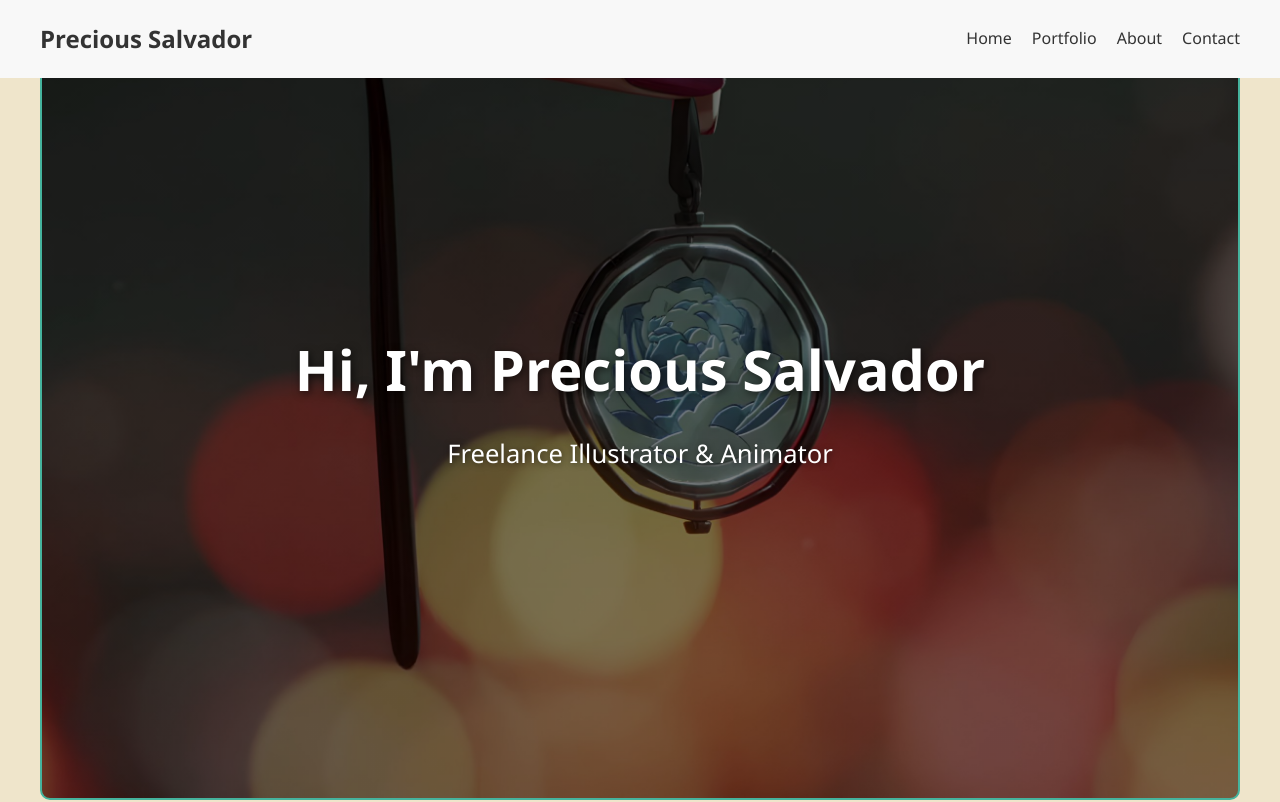
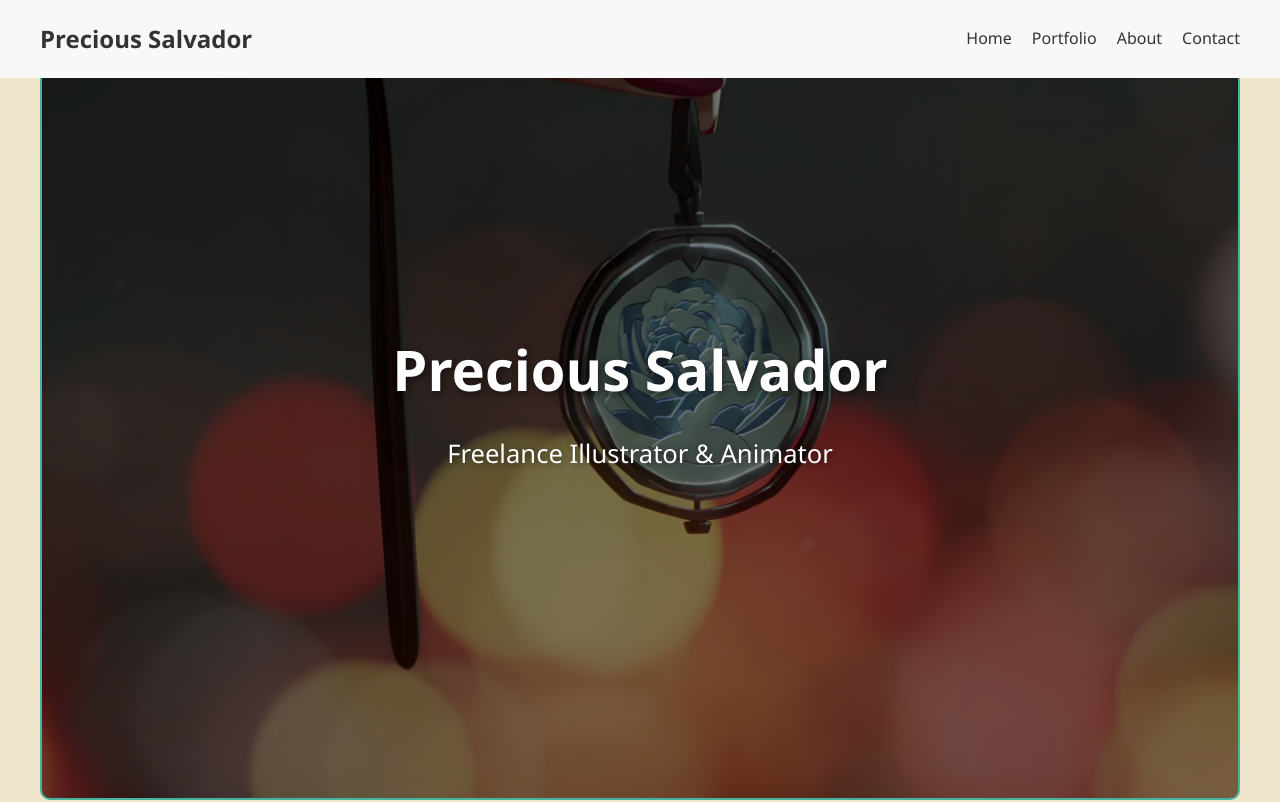
Before and after one commit to PreciousSalvador-sketch/PreciousSalvador-Website, a plain HTML site: page index.html in a window 1280 px wide. Shown: the top 802 px of the page. Drawn offline with Linux system fonts and the light colour scheme.

Commit message:
Add files via upload

```diff
--- a/index.html
+++ b/index.html
@@ -25,7 +25,7 @@
 
   <!-- Hero Section -->
   <section class="section hero" id="home">
-    <h2>Hi, I'm Precious Salvador</h2>
+    <h2>Precious Salvador</h2>
     <p>Freelance Illustrator & Animator</p>
   </section>
 
```
